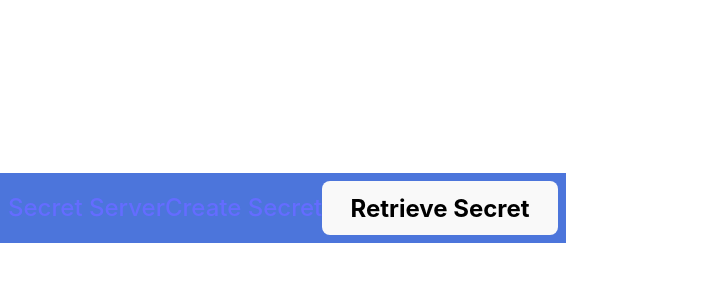
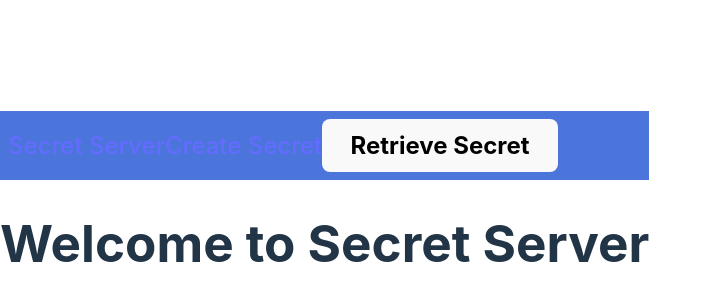
Before and after one commit to molnarlevi19/secret-server-allmyles, a React (Vite) app in the folder frontend/: page / in a window 1280 px wide. Shown: the part 192-492 px from the top of the page, without its empty margins (0-712 px from the left). Built offline with nearby package versions, Linux system fonts and the light colour scheme.

Commit message:
implement a home page

```diff
--- /dev/null
+++ b/frontend/src/Pages/HomePage.jsx
@@ -0,0 +1,7 @@
+const Home = () => (
+    <div>
+        <h1>Welcome to Secret Server</h1>
+    </div>
+);
+
+export default Home;
--- a/frontend/src/index.jsx
+++ b/frontend/src/index.jsx
@@ -7,6 +7,7 @@ import Layout from "./Pages/Layout/index.js";
 import ErrorPage from "./Pages/ErrorPage.jsx";
 import SecretCreator from "./Pages/SecretCreator.jsx";
 import SecretRetriever from "./Pages/SecretRetriever.jsx";
+import Home from "./Pages/HomePage.jsx";
 
 const router = createBrowserRouter([
     {
@@ -14,6 +15,10 @@ const router = createBrowserRouter([
         element: <Layout />,
         errorElement: <ErrorPage />,
         children: [
+            {
+                path: "/",
+                element: <Home />,
+            },
             {
                 path: "/create",
                 element: <SecretCreator />,
```
